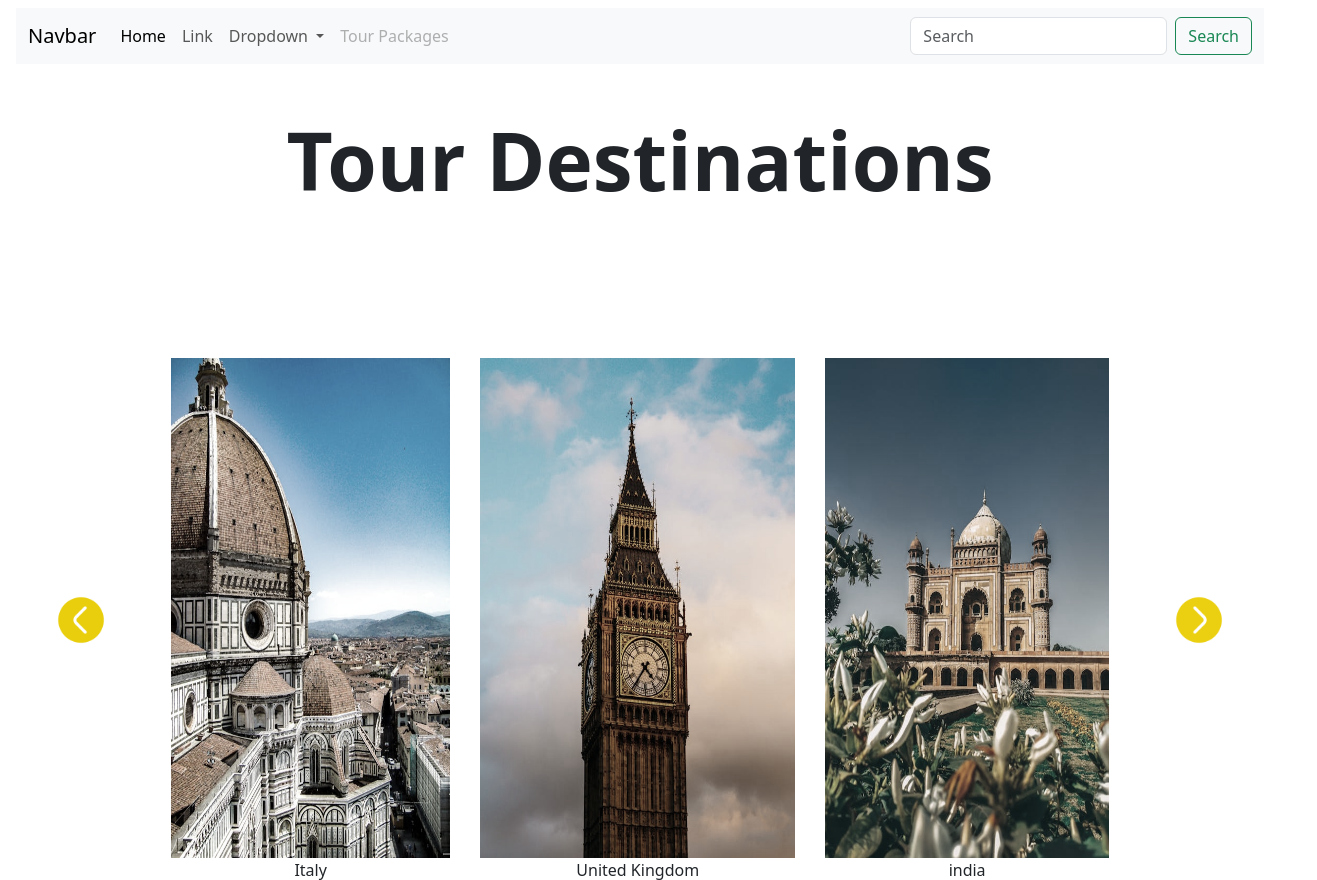
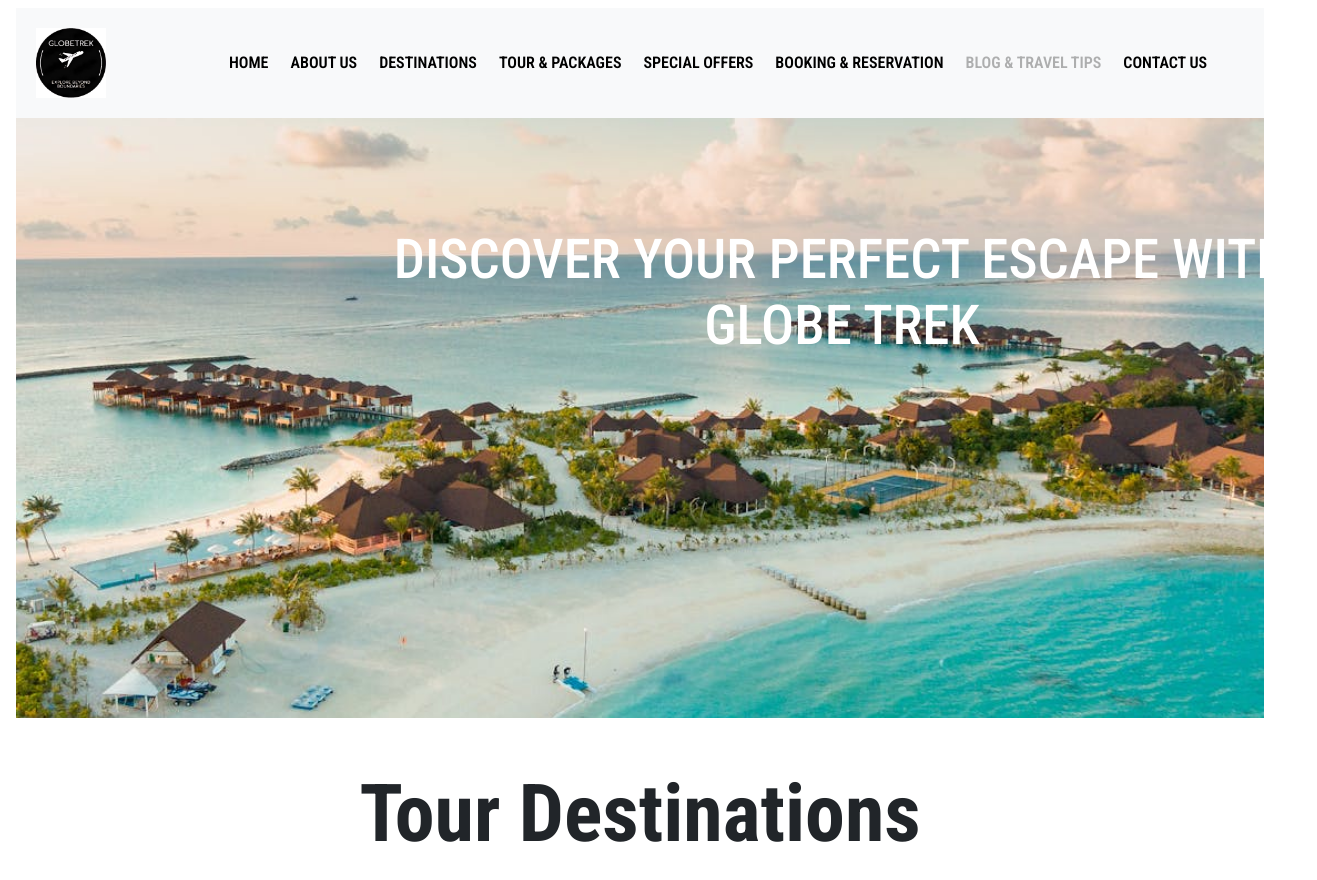
Before and after one commit to VasundharaShivankar/travel-agency-group-project-2-icp-7, a plain HTML site: page pages/destinations.html in a window 1280 px wide. Shown: the top 880 px of the page, 1317 px wide, since content can reach past the window. Drawn offline with nearby package versions, Linux system fonts and the light colour scheme.

Commit message:
added new background

```diff
--- a/CSS/destinations.css
+++ b/CSS/destinations.css
@@ -1,11 +1,59 @@
+.roboto-condensed-uniquifier{
+    font-family: "Roboto Condensed", sans-serif;
+    font-optical-sizing: auto;
+    font-weight: weight;
+    font-style: normal;
+}
+.navbar{
+    width:100%;
+    padding:20px;
+    }
+    .nav-option{
+        padding: 5px;
+        font-family: "Roboto Condensed", sans-serif;
+    }
+    .nav-item{
+      margin:0 3px;
+    }
+  .main-logo{
+    margin-right:100px;
+    height:70px;
+    width: 70px;
+  }
+
+
+
 .heading {
     text-align: center;
     font-weight: bold;
     font-size: 80px;
+    font-family: "Roboto Condensed", sans-serif;
 }
 .card-title {
     font-weight: bold;
 }
+.blog_image_container {
+    height: 600px !important;
+    width: 100% !important;
+    background: url('./../img/destinations_img/background8.jpeg');
+    opacity: 95px;
+    background-repeat: no-repeat;
+    background-size: cover;
+    background-position: center;
+    position: relative;
+}
+        .caption-main{
+          font-size: 55px;
+          color:white;
+          width:950px;
+          text-align: center;
+          font-family: "Roboto Condensed", sans-serif;
+
+          margin-top:60px;
+          margin-bottom:0px;
+          padding:0px;
+        }
+
 .gallery {
     width:auto;
     display: flex;
@@ -52,6 +100,7 @@
     transition: 0.3s;
 }
 /* //footer-css */
+
 .container-footer{
     align-items: center;
   }
@@ -60,7 +109,7 @@
     position: relative;
     align-items: center;
     width:600px;
-    margin:0 auto;
+    margin:20px auto;
 background-color: #d0e5e9;
 padding: 20px;
 border-radius:20px;
@@ -70,7 +119,6 @@ color: #333;
 margin-bottom: 10px;
 }
 .newsletter p {
-
 color: #666;
 margin-bottom: 10px;
 
--- a/pages/destinations.html
+++ b/pages/destinations.html
@@ -8,52 +8,64 @@
         integrity="sha384-QWTKZyjpPEjISv5WaRU9OFeRpok6YctnYmDr5pNlyT2bRjXh0JMhjY6hW+ALEwIH" crossorigin="anonymous">
     <link rel="stylesheet" href="../css/destinations.css">
     <title>Destinations Page</title>
+    <style>
+    @import url('https://fonts.googleapis.com/css2?family=Roboto+Condensed:ital,wght@0,100..900;1,100..900&display=swap');
+    </style>
 </head>
 
 <body class="mx-3 m-2">
+
+
     <nav class="navbar navbar-expand-lg bg-body-tertiary">
+        <img src="./../icons/main-logo.jpg" class="main-logo">
         <div class="container-fluid">
-            <a class="navbar-brand" href="#">Navbar</a>
-            <button class="navbar-toggler" type="button" data-bs-toggle="collapse"
-                data-bs-target="#navbarSupportedContent" aria-controls="navbarSupportedContent" aria-expanded="false"
-                aria-label="Toggle navigation">
+          <button class="navbar-toggler" type="button" data-bs-toggle="collapse" data-bs-target="#navbarTogglerDemo03" aria-controls="navbarTogglerDemo03" aria-expanded="false" aria-label="Toggle navigation">
             <span class="navbar-toggler-icon"></span>
           </button>
-            <div class="collapse navbar-collapse" id="navbarSupportedContent">
-                <ul class="navbar-nav me-auto mb-2 mb-lg-0">
+
+          <div class="collapse navbar-collapse" id="navbarTogglerDemo03">
+            <ul class="navbar-nav me-auto mb-2 mb-lg-0" style="display:flex; justify-content: space-between;">
               <li class="nav-item">
-                        <a class="nav-link active" aria-current="page" href="#">Home</a>
+                <a  href="./../index.html" target="_blank" class="nav-link active nav-option fw-semibold h7" aria-current="page" href="#">HOME</a>
+              </li>
+              <li class="nav-item ">
+                <a href="./about_us.html" target="_blank" class="nav-link active nav-option fw-semibold h7" href="#">ABOUT US</a>
               </li>
               <li class="nav-item">
-                        <a class="nav-link" href="#">Link</a>
-                    </li>
-                    <li class="nav-item dropdown">
-                        <a class="nav-link dropdown-toggle" href="#" role="button" data-bs-toggle="dropdown"
-                            aria-expanded="false">
-                            Dropdown
-                        </a>
-                        <ul class="dropdown-menu">
-                            <li><a class="dropdown-item" href="#">Action</a></li>
-                            <li><a class="dropdown-item" href="#">Another action</a></li>
-                            <li>
-                                <hr class="dropdown-divider">
-                            </li>
-                            <li><a class="dropdown-item" href="#">Something else here</a></li>
-                        </ul>
+                <a href="./destinations.html" target="_blank" class="nav-link active nav-option fw-semibold h7" href="#" >DESTINATIONS</a>
               </li>
               <li class="nav-item">
-                        <a class="nav-link disabled" aria-disabled="true">
-                            Tour Packages
-                        </a>
+                <a href="./tour_and_packages.html" target="_blank" class="nav-link active nav-option fw-semibold h7" href="#">TOUR & PACKAGES</a>
+              </li>
+              <li class="nav-item">
+                <a href="./special_offers.html" target="_blank" class="nav-link active nav-option fw-semibold h7" href="#">SPECIAL OFFERS</a>
+              </li>
+            <li class="nav-item">
+              <a href="./booking_and_reservation.html" target="_blank" class="nav-link active nav-option fw-semibold h7" href="#" >BOOKING & RESERVATION</a>
+            </li>
+            <li class="nav-item">
+                <a href="./blog_and_travel_tips.html" target="_blank" class="nav-link disabled nav-option fw-semibold h7" aria-disabled="true" >BLOG & TRAVEL TIPS</a>
+              </li>
+              <li class="nav-item">
+                <a href="./contact_us.html" target="_blank" class="nav-link active nav-option fw-semibold h7" href="#">CONTACT US</a>
               </li>
             </ul>
-                <form class="d-flex" role="search">
-                    <input class="form-control me-2" type="search" placeholder="Search" aria-label="Search">
-                    <button class="btn btn-outline-success" type="submit">Search</button>
-                </form>
+
           </div>
         </div>
       </nav>
+
+
+
+    <div class="blog_image_container">
+        <div class="container">
+            <div class="row justify-content-center align-items-start">
+                <div class="col-md-6 left text-start mt-5">
+                  <h1 class="caption-main"> DISCOVER YOUR PERFECT ESCAPE WITH GLOBE TREK </h1>
+                </div>
+            </div>
+        </div>
+    </div>
 
     <h1 class="heading my-5"> Tour Destinations</h1>
 
@@ -266,6 +278,7 @@
       </footer>
       </div>
 
+
       <script>
         let scrollContainer = document.querySelector(".gallery");
 let backBtn = document.getElementById("backBtn");
```
Also changed, not shown: img/destinations_img/background.jpeg (added), img/destinations_img/background1.jpeg (added), img/destinations_img/background10.jpeg (added), img/destinations_img/background11.jpeg (added), img/destinations_img/background12.jpeg (added), img/destinations_img/background13.jpeg (added), img/destinations_img/background14jpeg.jpeg (added), img/destinations_img/background15.jpeg (added), img/destinations_img/background2.jpeg (added), img/destinations_img/background3.jpeg (added), img/destinations_img/background4.jpeg (added), img/destinations_img/background5.jpeg (added), img/destinations_img/background6.jpeg (added), img/destinations_img/background7.jpeg (added), 2 more files. Lines whose indentation alone changed are shown as unchanged.
